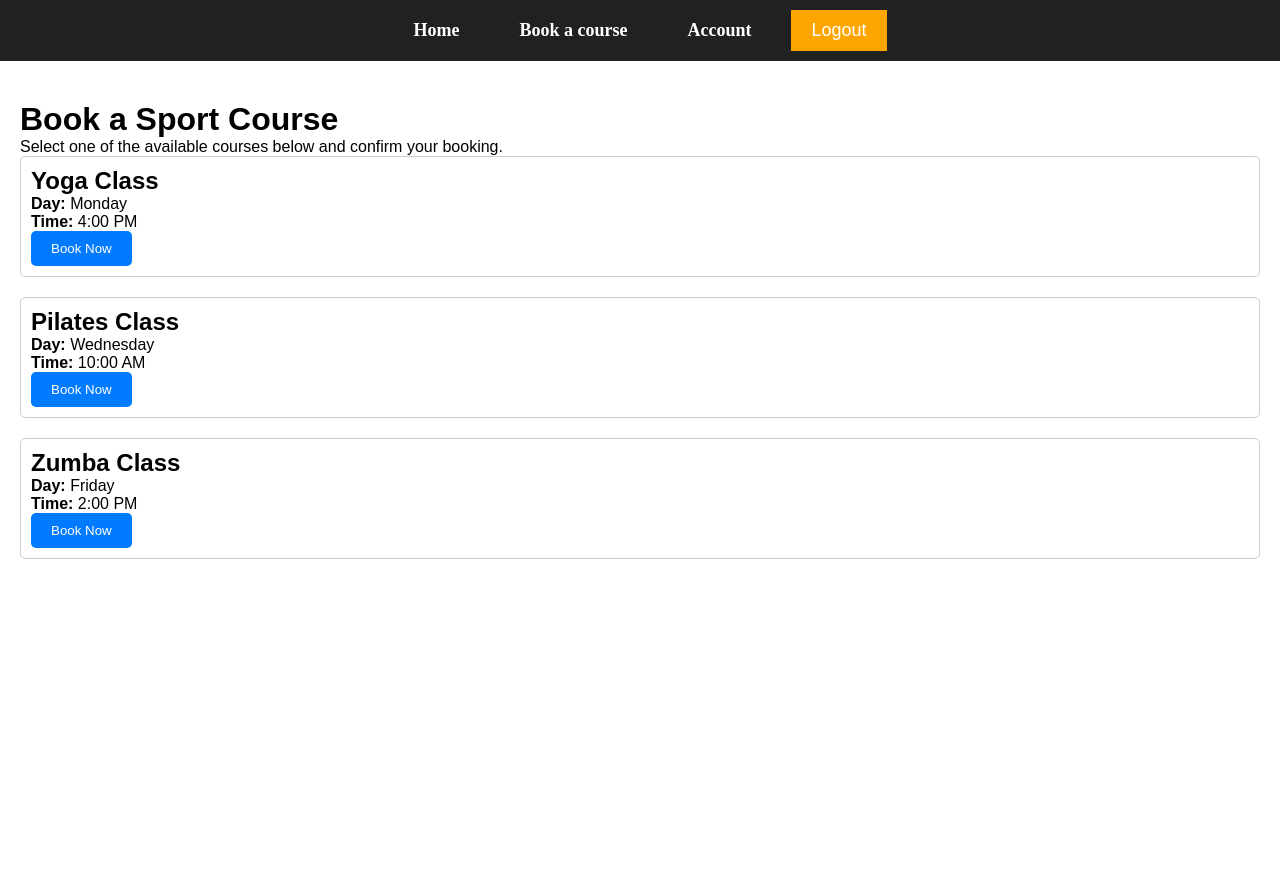
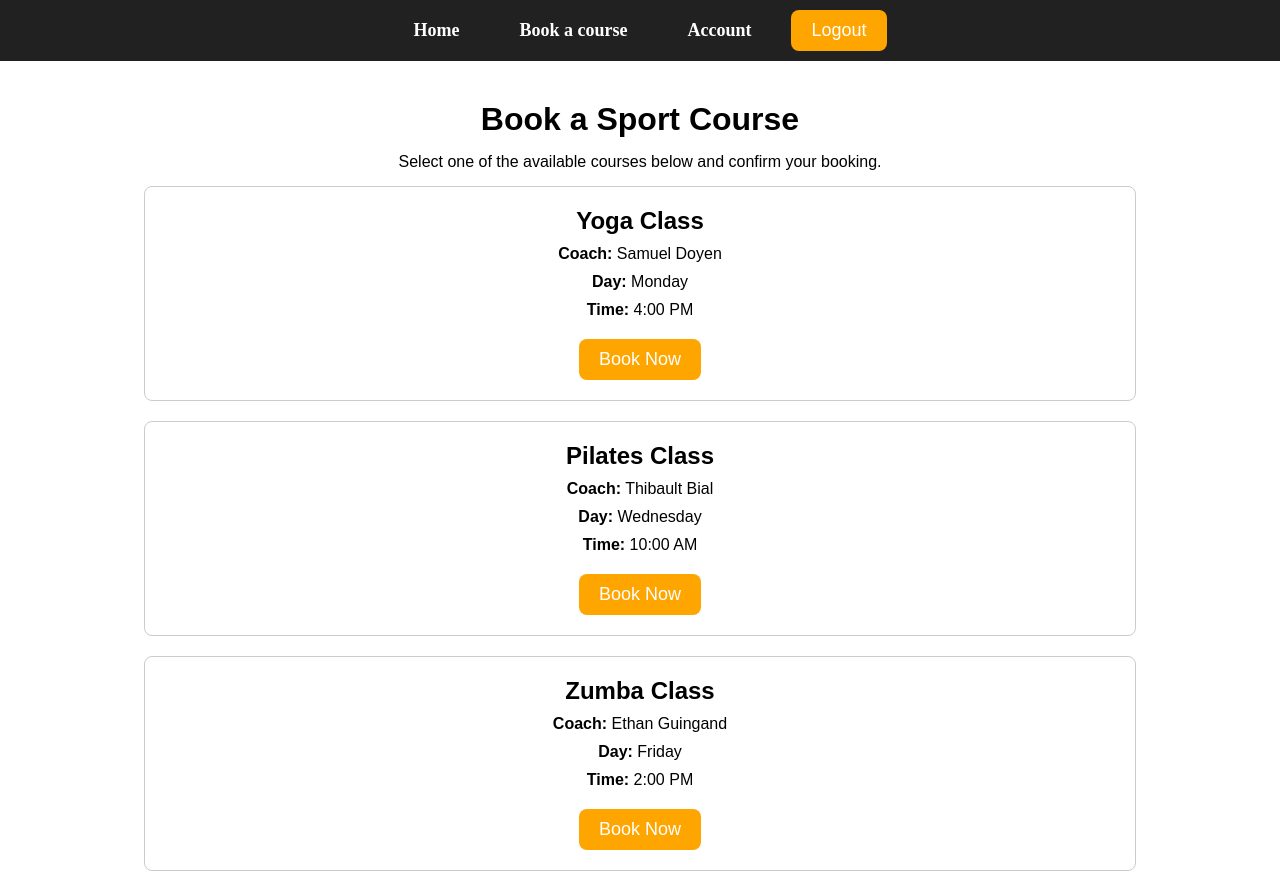
Before and after one commit to ThiBIAL/GymManagementProject, a Vue app in the folder GymManagement/: page /BookCourse in a window 1280 px wide. Before the commit the page ends 800 px from the top, so only its background shows below. Built offline with nearby package versions, Linux system fonts and the light colour scheme; sample sign-in values are in the browser's storage.

Commit message:
book course new version

```diff
--- a/GymManagement/src/App.vue
+++ b/GymManagement/src/App.vue
@@ -72,7 +72,7 @@ nav a:hover{
   border: none;
   padding: 10px 20px;
   font-size: 18px;
-
+  border-radius: 8px;
   cursor: pointer;
   transition: background-color 0.3s ease;
 }
--- a/GymManagement/src/components/BookCourse.vue
+++ b/GymManagement/src/components/BookCourse.vue
@@ -1,11 +1,12 @@
 <template>
   <div class="book-course">
     <h1>Book a Sport Course</h1>
-      <p>Select one of the available courses below and confirm your booking.</p>
+    <p class="description">Select one of the available courses below and confirm your booking.</p>
 
     <div class="course-list">
       <div class="course" v-for="course in courses" :key="course.id">
         <h2>{{ course.name }}</h2>
+        <p><strong>Coach:</strong> {{ course.coach }}</p>
         <p><strong>Day:</strong> {{ course.day }}</p>
         <p><strong>Time:</strong> {{ course.time }}</p>
         <button @click="bookCourse(course)">Book Now</button>
@@ -15,6 +16,7 @@
     <div v-if="selectedCourse" class="confirmation">
       <h3>Confirmation</h3>
       <p>You have selected: <strong>{{ selectedCourse.name }}</strong></p>
+      <p><strong>Coach:</strong> {{ selectedCourse.coach }}</p>
       <p><strong>Day:</strong> {{ selectedCourse.day }}</p>
       <p><strong>Time:</strong> {{ selectedCourse.time }}</p>
       <button @click="confirmBooking">Confirm Booking</button>
@@ -27,9 +29,9 @@
     data() {
       return {
         courses: [
-          { id: 1, name: "Yoga Class", day: "Monday", time: "4:00 PM" },
-          { id: 2, name: "Pilates Class", day: "Wednesday", time: "10:00 AM" },
-          { id: 3, name: "Zumba Class", day: "Friday", time: "2:00 PM" },
+          { id: 1, name: "Yoga Class", coach:"Samuel Doyen", day: "Monday", time: "4:00 PM" },
+          { id: 2, name: "Pilates Class", coach:"Thibault Bial", day: "Wednesday", time: "10:00 AM" },
+          { id: 3, name: "Zumba Class", coach:"Ethan Guingand", day: "Friday", time: "2:00 PM" },
         ],
         selectedCourse: null,
       };
@@ -50,27 +52,39 @@
   .book-course {
     font-family: Arial, sans-serif;
     padding: 20px;
+    display: flex;
+    flex-direction: column;
+    text-align: center;
   }
   .course-list {
     display: flex;
     flex-direction: column;
+    align-items: center;
     gap: 20px;
   }
   .course {
     border: 1px solid #ccc;
     padding: 10px;
-    border-radius: 5px;
+    border-radius: 8px;
+    width: 80%;
+    box-sizing: border-box;
+  }
+  .course > * {
+    margin: 10px;
   }
   button {
-    background-color: #007bff;
-    color: white;
+    background-color: #FFA500;
+    color: #FFFFFF;
     border: none;
     padding: 10px 20px;
+    font-size: 18px;
+    border-radius: 8px;
     cursor: pointer;
-    border-radius: 5px;
+    transition: background-color 0.3s ease;
+    margin: 10px
   }
   button:hover {
-    background-color: #0056b3;
+    background-color: #FF8C00;
   }
   .confirmation {
     margin-top: 20px;
@@ -79,4 +93,7 @@
     border-radius: 5px;
     background-color: #f0f8ff;
   }
+  .description {
+    margin: 15px;
+  }
 </style>
```
Lines whose indentation alone changed are shown as unchanged.
